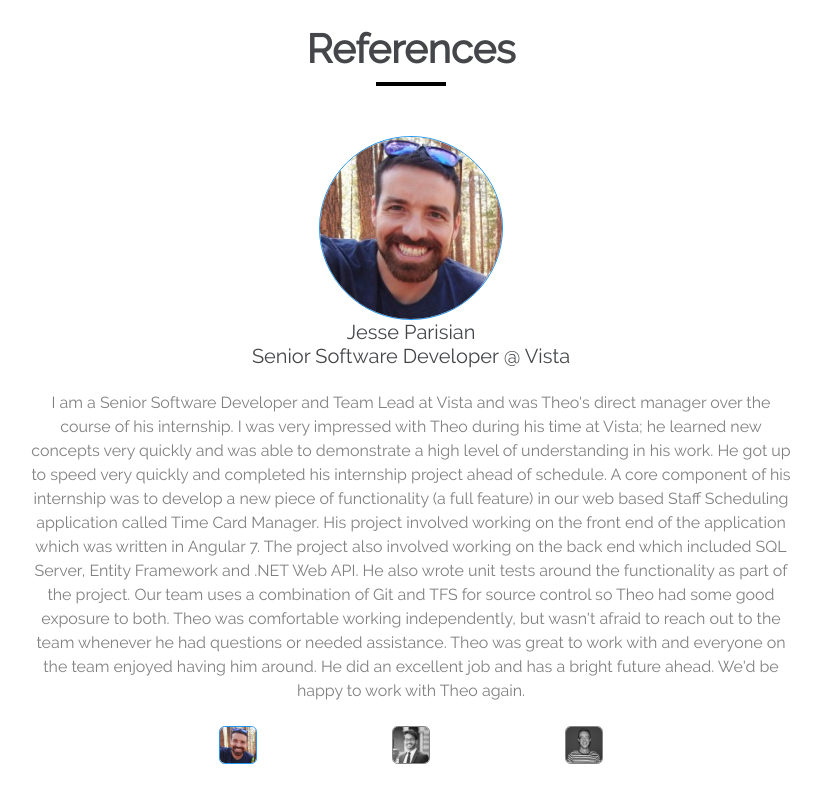
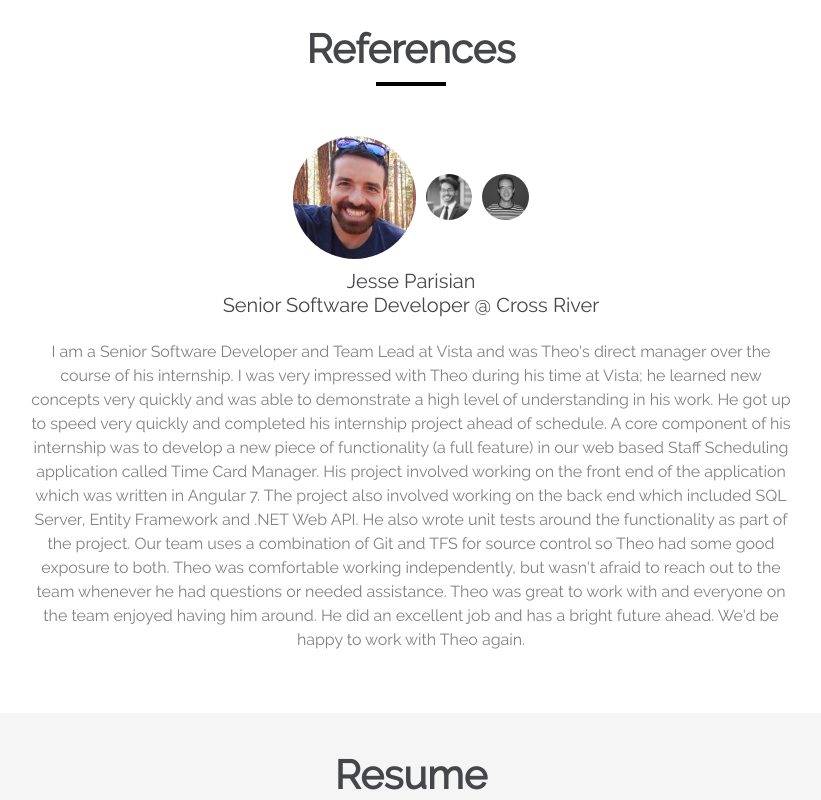
Before and after one commit to theoilie/portfolio-website, an Angular app: page /#contact in a window 1280 px wide. Shown: the part 1460-2260 px from the top of the page, without its empty margins (229-1050 px from the left). Built offline with nearby package versions, Linux system fonts and the light colour scheme.

Commit message:
Change references selection buttons into a carousel

```diff
--- a/src/app/components/references/reference.interface.ts
+++ b/src/app/components/references/reference.interface.ts
@@ -8,7 +8,7 @@ export interface Reference {
 export const REFERENCES: Reference[] = [
   {
     name: 'Jesse Parisian',
-    title: 'Senior Software Developer @ Vista',
+    title: 'Senior Software Developer @ Cross River',
     recommendationText: `I am a Senior Software Developer and Team Lead at Vista and was Theo's direct manager over the course of his internship. I was very impressed with Theo during his time at Vista; he learned new concepts very quickly and was able to demonstrate a high level of understanding in his work. He got up to speed very quickly and completed his internship project ahead of schedule. A core component of his internship was to develop a new piece of functionality (a full feature) in our web based Staff Scheduling application called Time Card Manager. His project involved working on the front end of the application which was written in Angular 7. The project also involved working on the back end which included SQL Server, Entity Framework and .NET Web API. He also wrote unit tests around the functionality as part of the project. Our team uses a combination of Git and TFS for source control so Theo had some good exposure to both. Theo was comfortable working independently, but wasn't afraid to reach out to the team whenever he had questions or needed assistance. Theo was great to work with and everyone on the team enjoyed having him around. He did an excellent job and has a bright future ahead. We'd be happy to work with Theo again.`,
     imageUri: 'assets/jesse-parisian.jpeg'
   },
--- a/src/app/components/references/references.component.html
+++ b/src/app/components/references/references.component.html
@@ -3,6 +3,22 @@
     <div class="title-container">
       <span class="title-1">References</span>
       <div class="title-1-underline"></div>
+    </div>
+
+    <!-- References selection carousel -->
+    <div class="references-carousel" #referencesCarousel>
+      <ng-container *ngFor="let reference of references; index as i">
+        <div
+          [ngClass]="
+              isReferenceActive(i)
+                ? 'references-carousel-icon__active'
+                : 'references-carousel-icon__inactive'
+            "
+          (click)="selectReferenceAndPause(i)"
+        >
+          <img src="{{ reference.imageUri }}" alt="Reference headshot" />
+        </div>
+      </ng-container>
     </div>
 
     <div class="relative-container" #relativeContainer>
@@ -16,16 +32,8 @@
               : 'references-container__inactive'
           "
         >
-          <span class="current-recommender-container">
-            <div class="current-reference">
-              <div class="col-3 round-reference-pic">
-                <img
-                  src="{{ reference.imageUri }}"
-                  (load)="onImageLoaded($event)"
-                />
-              </div>
-            </div>
-          </span>
+
+          <!-- Name of the person giving the current recommendation -->
           <div class="reference-name">
             {{ reference.name }} <br />{{ reference.title }}
           </div>
@@ -37,25 +45,5 @@
         </div>
       </ng-container>
     </div>
-
-    <!-- Icons to choose which recommendation to display -->
-    <div class="references-parent-block">
-      <div class="references-row-container">
-        <span class="references-row">
-          <ng-container *ngFor="let reference of references; index as i">
-            <div
-              [ngClass]="
-                isReferenceActive(i)
-                  ? 'square-reference-pic__active'
-                  : 'square-reference-pic__inactive'
-              "
-              (click)="selectReferenceAndPause(i)"
-            >
-              <img src="{{ reference.imageUri }}" />
-            </div>
-          </ng-container>
-        </span>
-      </div>
-    </div>
   </div>
 </section>
--- a/src/app/components/references/references.component.less
+++ b/src/app/components/references/references.component.less
@@ -123,19 +123,62 @@
   justify-content: space-between;
 }
 
-// Add space between each recommender's profile pic
-.references-row-spacer {
-  width: 10%;
-  height: 5vh;
-}
+// References selection carousel
+.references-carousel {
+  --dynamicCarouselHeight: 0;
 
-.round-reference-pic {
-  vertical-align: middle;
+  overflow-x: scroll;
+  -ms-overflow-x: scroll;
   width: 100%;
   height: 100%;
+  min-height: var(--dynamicCarouselHeight);
+  .flexbox();
+  justify-content: center;
+  align-items: center;
 }
+.references-carousel-icon {
+  &__active,
+  &__inactive {
+    vertical-align: middle;
+    margin: 0 5px 10px 5px;
+    transition: all 1s cubic-bezier(0.65, 0.05, 0.36, 1) 0s;
+  }
 
-.square-reference-pic {
+  &__active {
+    width: 26%;
+    height: 26%;
+    .responsiveMin(@screen-sizes[small], {
+      width: 21%;
+      height: 21%;
+    });
+    .responsiveMin(@screen-sizes[extra-large], {
+      width: 16%;
+      height: 17%;
+    });
+  }
+
+  &__inactive {
+    width: 16%;
+    height: 16%;
+    .responsiveMin(@screen-sizes[small], {
+      width: 11%;
+      height: 11%;
+    });
+    .responsiveMin(@screen-sizes[extra-large], {
+      width: 6%;
+      height: 6%;
+    });
+  }
+
+  &__active > img,
+  &__inactive > img {
+    border-radius: 100%;
+    transition: all 250ms ease 0s;
+    display: block;
+    width: 100%;
+    height: 100%;
+  }
+
   &__active > img {
     filter: none;
     -webkit-filter: none;
@@ -144,47 +187,12 @@
   &__inactive > img {
     filter: grayscale(1);
     -webkit-filter: grayscale(100%);
+    cursor: pointer;
   }
 
-  &__active > img:hover,
-  &__inactive > img:hover {
-    border-color: darken(#2196f3, 20%);
+  &__inactive > img:hover,
+  &__inactive > img:focus {
     filter: none;
     -webkit-filter: none;
   }
-
-  &__active,
-  &__inactive {
-    vertical-align: middle;
-    width: 20%;
-    height: 20%;
-    .responsiveMin(@screen-sizes[small], {
-      width: 15%;
-      height: 15%;
-    });
-    .responsiveMin(@screen-sizes[extra-large], {
-      width: 10%;
-      height: 10%;
-    });
-  }
 }
-
-.round-reference-pic > img,
-.square-reference-pic__active > img,
-.square-reference-pic__inactive > img {
-  width: 100%;
-  height: 100%;
-  display: block;
-}
-
-.round-reference-pic > img {
-  border: 1px solid #2196f3;
-  border-radius: 100%;
-}
-
-.square-reference-pic__active > img,
-.square-reference-pic__inactive > img {
-  border: 1px solid #2196f3;
-  border-radius: 15%;
-  cursor: pointer;
-}
--- a/src/app/components/references/references.component.ts
+++ b/src/app/components/references/references.component.ts
@@ -2,7 +2,7 @@ import {
   Component,
   OnInit,
   ViewChild,
-  ElementRef,
+  ElementRef
 } from '@angular/core';
 import { Reference, REFERENCES } from './reference.interface';
 import { Section } from 'src/app/shared/section.interface';
@@ -14,7 +14,7 @@ import { Section } from 'src/app/shared/section.interface';
 })
 export class ReferencesComponent implements OnInit, Section {
   public references: Reference[] = REFERENCES;
-  public heightCalculated: boolean = false;
+  public heightCalculated: boolean;
 
   private ROTATE_INTERVAL_SECONDS = 3;
 
@@ -23,6 +23,11 @@ export class ReferencesComponent implements OnInit, Section {
   private currentReferenceIndex: number;
   @ViewChild('referencesSection', {static: false})
   private referencesSection: ElementRef;
+
+  // Change the height of the carousel container to always be at the max height of the images in it
+  @ViewChild('referencesCarousel')
+  private referencesCarousel: ElementRef;
+  private biggestCarouselHeight: number;
 
   // Change the absolutely-positioned references container height dynamically based on its child's height
   @ViewChild('relativeContainer', {static: false})
@@ -40,6 +45,9 @@ export class ReferencesComponent implements OnInit, Section {
   public onEnter(): void {
     this.startInterval();
     this.recalculateHeight();
+    setTimeout(() => {
+      this.setMaxCarouselHeight();
+    }, 1000);
   }
 
   // Stop rotating between references when the user scrolls out of the references section
@@ -60,7 +68,7 @@ export class ReferencesComponent implements OnInit, Section {
     this.secondsUntilRotate = this.ROTATE_INTERVAL_SECONDS;
   }
 
-  // Selects a reference and pauses automatic rotation so that the user can read
+  // Selects a reference and pauses automatic rotation so that the user can read it
   public selectReferenceAndPause(index: number): void {
     this.selectReference(index);
     this.stopInterval();
@@ -107,4 +115,19 @@ export class ReferencesComponent implements OnInit, Section {
       clearInterval(this.timer);
     }
   }
+
+  // Set the height of the carousel to be the maximum of its children's heights
+  // This prevents the page from bouncing when the active carousel item transitions
+  private setMaxCarouselHeight(): void {
+    for (const carouselImg of this.referencesCarousel.nativeElement.children) {
+      this.biggestCarouselHeight = Math.max(
+        this.biggestCarouselHeight || 0,
+        carouselImg.offsetHeight,
+        this.referencesCarousel.nativeElement.offsetHeight);
+    }
+    this.referencesCarousel.nativeElement.style.setProperty(
+      '--dynamicCarouselHeight',
+      this.biggestCarouselHeight + 'px'
+    );
+  }
 }
```
Also changed, not shown: 2 other files (tests, documents, lock files or other folders).
